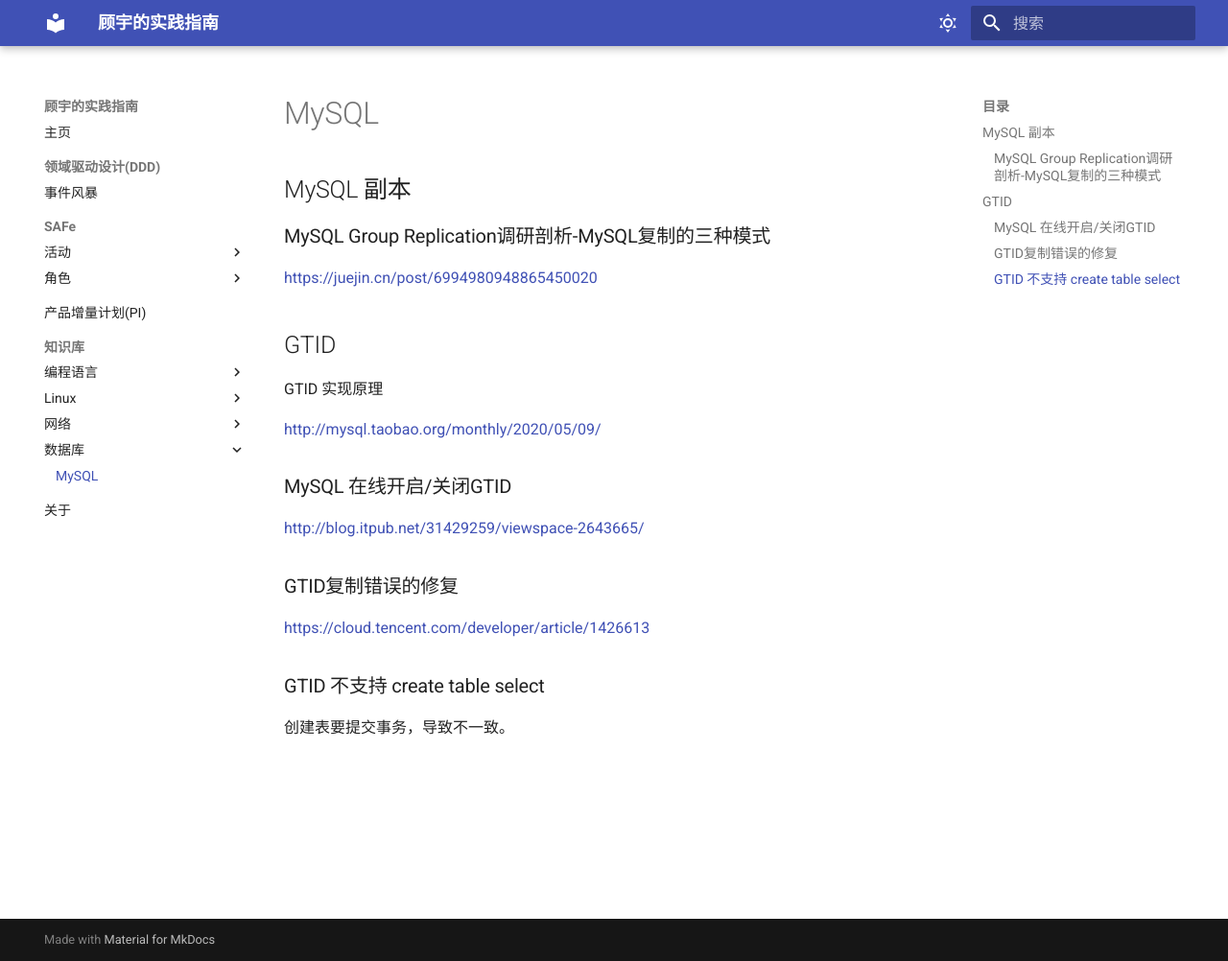
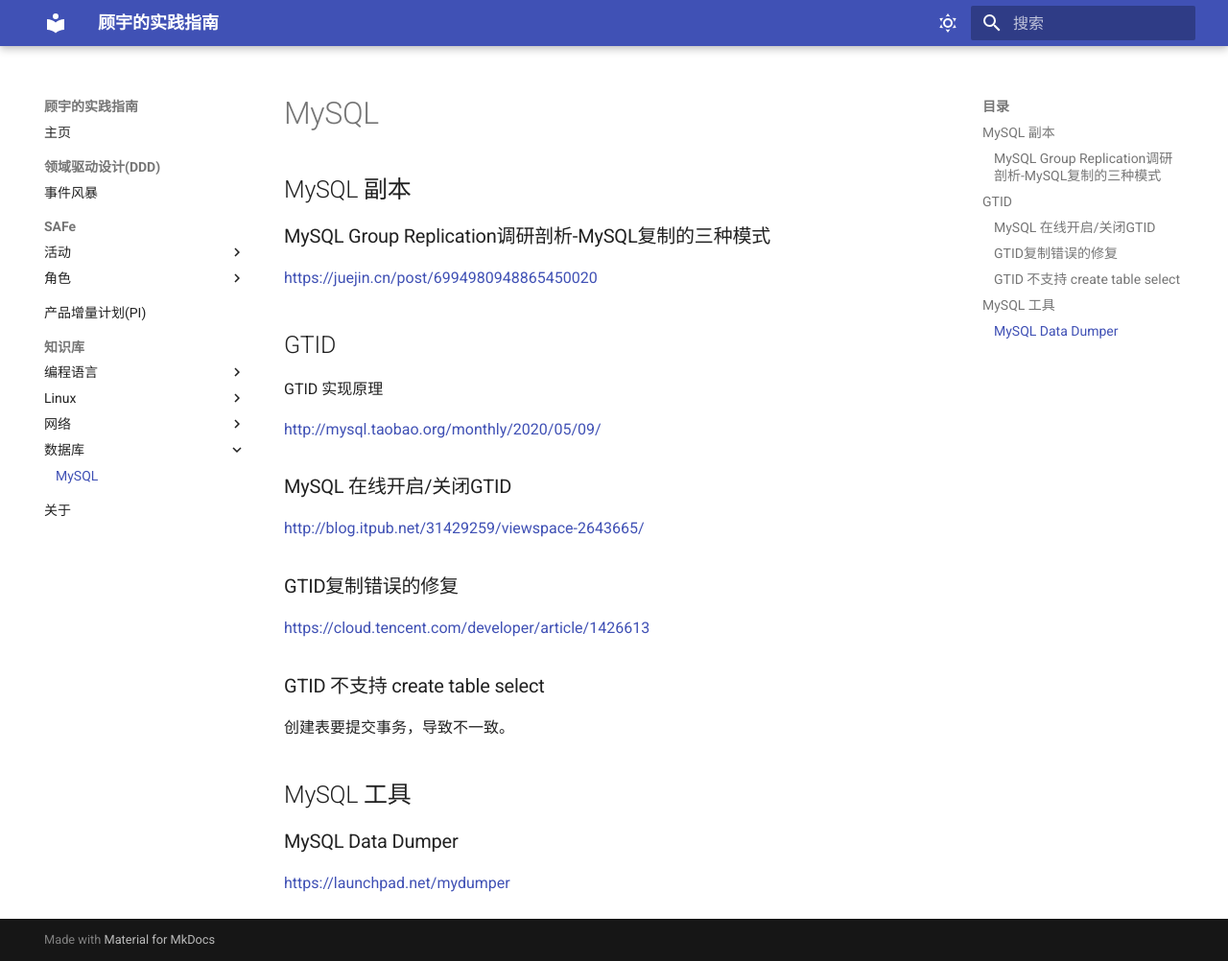
Before and after one commit to wizardbyron/guides, an MkDocs documentation site: the page built from docs/db/mysql.md, in a window 1280 px wide and 1002 px high. Shown: the whole window at 96% size. Built offline with MkDocs 1.6.1 and Material for MkDocs 9.7.7, drawn with Linux system fonts in a browser that asks for light colours.

Commit message:
Add Mysql Data Dumper Tool

```diff
--- a/docs/db/mysql.md
+++ b/docs/db/mysql.md
@@ -23,3 +23,9 @@
 ### GTID 不支持 create table select
 
 创建表要提交事务，导致不一致。
+
+## MySQL 工具
+
+### MySQL Data Dumper
+
+<https://launchpad.net/mydumper>
```
